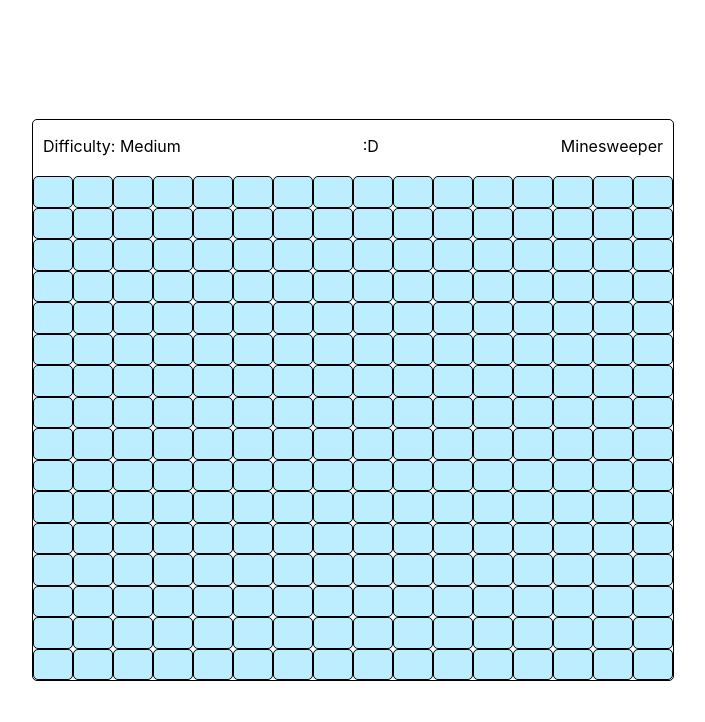
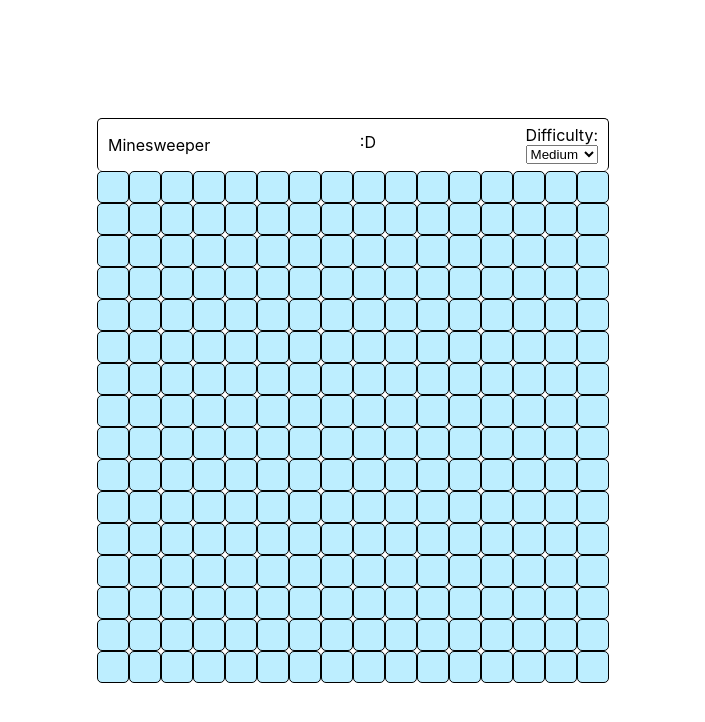
Before and after one commit to alexsanhueza/Reactsweeper, a React app: page / in a window 1280 px wide. Shown: the whole page, without its empty margins (287-992 px from the left). Built offline with nearby package versions, Linux system fonts and the light colour scheme.

Commit message:
styled better

```diff
--- a/src/components/Board.js
+++ b/src/components/Board.js
@@ -6,12 +6,14 @@ import Tile from './Tile';
 const Board = () => {
   const { dispatch, state } = useContext(GameContext);
 
-  useEffect(() => dispatch({ type: globalActions.INIT_GAME }), []);
+  useEffect(() => dispatch({ type: globalActions.INIT_GAME }), [
+    state.difficulty,
+  ]);
 
   const tileComponents = [];
   if (state.tiles.length) {
     for (let i = 0; i < state.tileNumber; i += 1) {
-      const { mined, display, hasMine, adjacentMines } = state.tiles[i];
+      const { mined, hasMine, adjacentMines } = state.tiles[i];
       tileComponents.push(
         <Tile
           key={i}
@@ -25,7 +27,7 @@ const Board = () => {
   }
 
   return (
-    <div id="board" className="medium">
+    <div id="board" className={state.difficulty.toLowerCase()}>
       {tileComponents}
     </div>
   );
--- a/src/components/Header.js
+++ b/src/components/Header.js
@@ -8,14 +8,32 @@ const Header = () => {
 
   return (
     <div id="header">
-      <p>Difficulty: Medium</p>
-      <p>{smiley}</p>
-      {state.gameOver && (
-        <button onClick={() => dispatch({ type: globalActions.INIT_GAME })}>
-          New Game
-        </button>
-      )}
       <p>Minesweeper</p>
+      <div id="status">
+        <p>{smiley}</p>
+        {state.gameOver && (
+          <button onClick={() => dispatch({ type: globalActions.INIT_GAME })}>
+            New Game
+          </button>
+        )}
+      </div>
+      <div id="difficultySelect">
+        <label htmlFor="difficulty">Difficulty: </label>
+        <select
+          id="difficulty"
+          value={state.difficulty}
+          onChange={(e) =>
+            dispatch({
+              type: globalActions.CHANGE_DIFFICULTY,
+              payload: e.target.value,
+            })
+          }
+        >
+          <option value="Easy">Easy</option>
+          <option value="Medium">Medium</option>
+          <option value="Hard">Hard</option>
+        </select>
+      </div>
     </div>
   );
 };
--- a/src/components/Tile.js
+++ b/src/components/Tile.js
@@ -1,4 +1,4 @@
-import React, { useState, useContext } from 'react';
+import React, { useState, useEffect, useContext } from 'react';
 import { GameContext, globalActions } from '../context';
 
 const Tile = ({ mined, hasMine, position, adjacentMines }) => {
@@ -20,6 +20,10 @@ const Tile = ({ mined, hasMine, position, adjacentMines }) => {
     if (!mined) setDisplay((display) => (display + 1) % 3);
   };
 
+  useEffect(() => {
+    if (!state.gameOver) setDisplay(0);
+  }, [state.gameOver]);
+
   const minedClass = !mined ? 'unmined' : 'mined';
 
   return (
@@ -30,7 +34,7 @@ const Tile = ({ mined, hasMine, position, adjacentMines }) => {
     >
       {displayModes[display]}
       {state.gameOver && hasMine && (
-        <img src="/mine.png" height="16px" alt="mine" />
+        <img src="/mine.png" height="12px" alt="mine" />
       )}
       {adjacentMines > 0 && mined && adjacentMines}
     </div>
--- a/src/context.js
+++ b/src/context.js
@@ -7,6 +7,7 @@ export const globalActions = {
   INIT_GAME: 'INIT_GAME',
   MINE_TILE: 'MINE_TILE',
   BLOW_UP: 'BLOW_UP',
+  CHANGE_DIFFICULTY: 'CHANGE_DIFFICULTY',
 };
 
 const reducer = (state, action) => {
@@ -55,6 +56,25 @@ const reducer = (state, action) => {
         ...state,
         gameOver: true,
       };
+    case 'CHANGE_DIFFICULTY':
+      const tileNumbers = {
+        Easy: 100,
+        Medium: 256,
+        Hard: 400,
+      };
+      const mineNumbers = {
+        Easy: 25,
+        Medium: 40,
+        Hard: 70,
+      };
+      return {
+        ...state,
+        difficulty: action.payload,
+        tileNumber: tileNumbers[action.payload],
+        mineNumber: mineNumbers[action.payload],
+        tiles: [],
+        mines: [],
+      };
 
     default:
       return state;
--- a/src/styles/App.css
+++ b/src/styles/App.css
@@ -3,31 +3,63 @@ body {
   justify-content: center;
   align-items: center;
   height: 100vh;
+  width: 100vw;
 }
 #app {
-  height: 70vh;
-  width: 50vw;
-  border: 1px solid black;
-  border-radius: 5px;
+  display: flex;
+  flex-direction: column;
+  justify-content: center;
+  align-items: center;
 }
 
 #header {
-  margin: 0px 10px;
   display: flex;
   justify-content: space-between;
+  align-items: center;
   height: 10%;
+  width: 100%;
   box-sizing: border-box;
+  border: 1px solid black;
+  border-bottom: none;
+  border-radius: 5px;
+  padding: 0 10px;
+}
+
+#difficultySelect {
+  display: flex;
+  flex-direction: column;
+}
+#status {
+  padding-bottom: 5px;
+  text-align: center;
+  display: flex;
+  flex-direction: column;
+}
+
+#status p {
+  margin-block-start: 5px;
+  margin-block-end: 5px;
 }
 
 #board {
   display: grid;
-  height: 90%;
+  height: 100%;
   width: 100%;
+}
+
+.easy {
+  grid-template-rows: repeat(10, 1fr);
+  grid-template-columns: repeat(10, 1fr);
 }
 
 .medium {
   grid-template-rows: repeat(16, 1fr);
   grid-template-columns: repeat(16, 1fr);
+}
+
+.hard {
+  grid-template-rows: repeat(20, 1fr);
+  grid-template-columns: repeat(20, 1fr);
 }
 
 .tile {
@@ -37,6 +69,8 @@ body {
   justify-content: center;
   align-items: center;
   background-color: rgb(189, 238, 255);
+  height: 30px;
+  width: 30px;
 }
 
 .mined {
```
Also changed, not shown: 1 other file.
